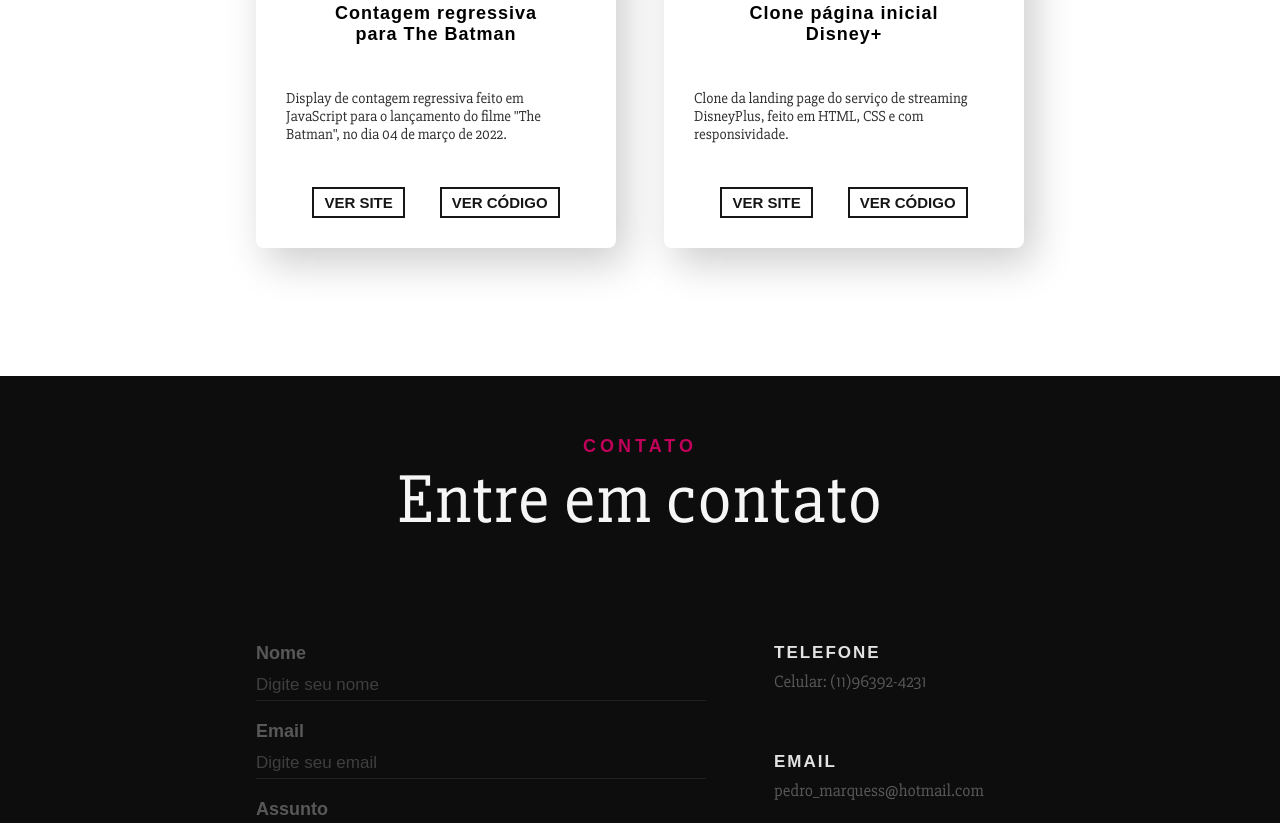
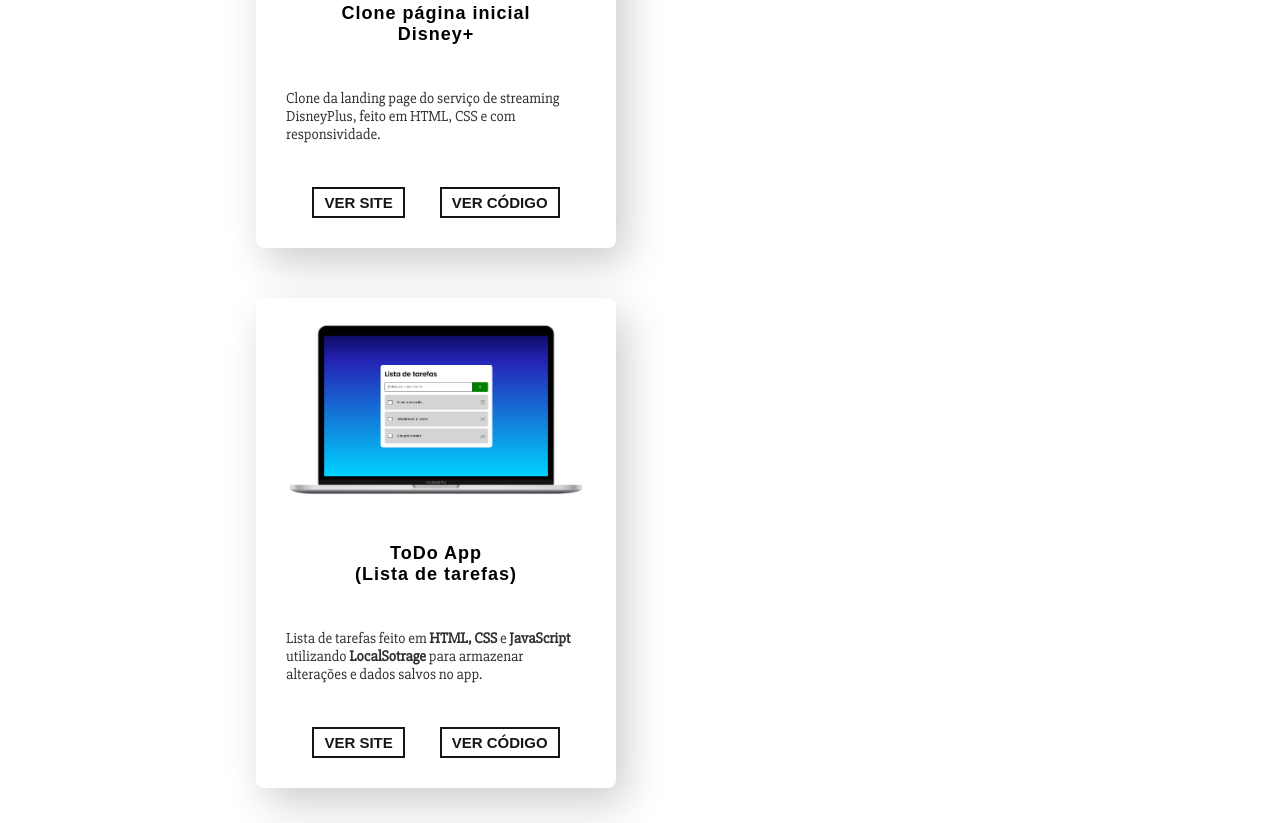
Before and after one commit to Pdro-marqss/portfolio, a plain HTML site: page index.html in a window 1280 px wide. Shown: the part 1868-2691 px from the top of the page. Drawn offline with Linux system fonts and the light colour scheme; a web font is replaced by a local one.

Commit message:
novo card de projeto

```diff
--- a/css/style.css
+++ b/css/style.css
@@ -283,6 +283,8 @@ i:first-child {
 
     display: flex;
     justify-content: space-between;
+    flex-wrap: wrap;
+    gap: 50px;
 
 }
 
@@ -504,6 +506,12 @@ footer {
 
 
 /* RESPONSIVO */
+@media screen and (min-width: 1450px) {
+ .card-container {
+     justify-content:center ;
+ }
+}
+
 @media screen and (max-width: 1252px) {
     .wraper2 {
         width: 75%;
--- a/index.html
+++ b/index.html
@@ -89,22 +89,32 @@
                 <div class="card-container">
                     <!-- primeiro card -->
                     <div class="card">
+                        <img class="mockup" src="./images/disney.png" loading="lazy" alt="Disney+ Clone">
+                        <p class="card-title">Clone página inicial <br>Disney+</p>
+                        <p class="card-text">Clone da landing page do serviço de streaming DisneyPlus, feito em HTML, CSS e com responsividade.</p>
+                        <div class="buttons-container">
+                            <a href="https://pdro-marqss.github.io/DisneyPlus_LandingPage_Clone/" target="_blank"><p class="button">Ver site</p></a>
+                            <a href="https://github.com/Pdro-marqss/DisneyPlus_LandingPage_Clone" target="_blank"><p class="button">Ver código</p></a>
+                        </div>
+                    </div>
+                    <!-- segundo card -->
+                    <div class="card">
+                        <img class="mockup" src="./images/todo.png" loading="lazy" alt="Lista de tarefas ToDo app">
+                        <p class="card-title">ToDo App <br>(Lista de tarefas)</p>
+                        <p class="card-text">Lista de tarefas feito em <strong>HTML, CSS</strong> e <strong>JavaScript</strong> utilizando <strong>LocalSotrage</strong> para armazenar alterações e dados salvos no app.</p>
+                        <div class="buttons-container">
+                            <a href="https://pdro-marqss.github.io/Todo-JS-App/" target="_blank"><p class="button">Ver site</p></a>
+                            <a href="https://github.com/Pdro-marqss/Todo-JS-App" target="_blank"><p class="button">Ver código</p></a>
+                        </div>
+                    </div>
+                    <!-- terceiro card -->
+                    <div class="card">
                         <img class="mockup" src="./images/thebatman.png" loading="lazy" alt="Contador The Batman">
                         <p class="card-title">Contagem regressiva <br>para The Batman</p>
                         <p class="card-text">Display de contagem regressiva feito em JavaScript para o lançamento do filme "The Batman", no dia 04 de março de 2022. </p>
                         <div class="buttons-container">
                             <a href="https://pdro-marqss.github.io/TheBatmanMovie_Countdown/" target="_blank"><p class="button">Ver site</p></a>
                             <a href="https://github.com/Pdro-marqss/TheBatmanMovie_Countdown" target="_blank"><p class="button">Ver código</p></a>
-                        </div>
-                    </div>
-                    <!-- segundo card -->
-                    <div class="card">
-                        <img class="mockup" src="./images/disney.png" loading="lazy" alt="Disney+ Clone">
-                        <p class="card-title">Clone página inicial <br>Disney+</p>
-                        <p class="card-text">Clone da landing page do serviço de streaming DisneyPlus, feito em HTML, CSS e com responsividade.</p>
-                        <div class="buttons-container">
-                            <a href="https://pdro-marqss.github.io/DisneyPlus_LandingPage_Clone/" target="_blank"><p class="button">Ver site</p></a>
-                            <a href="https://github.com/Pdro-marqss/DisneyPlus_LandingPage_Clone" target="_blank"><p class="button">Ver código</p></a>
                         </div>
                     </div>
                 </div>
```
Also changed, not shown: images/todo.png (added).
